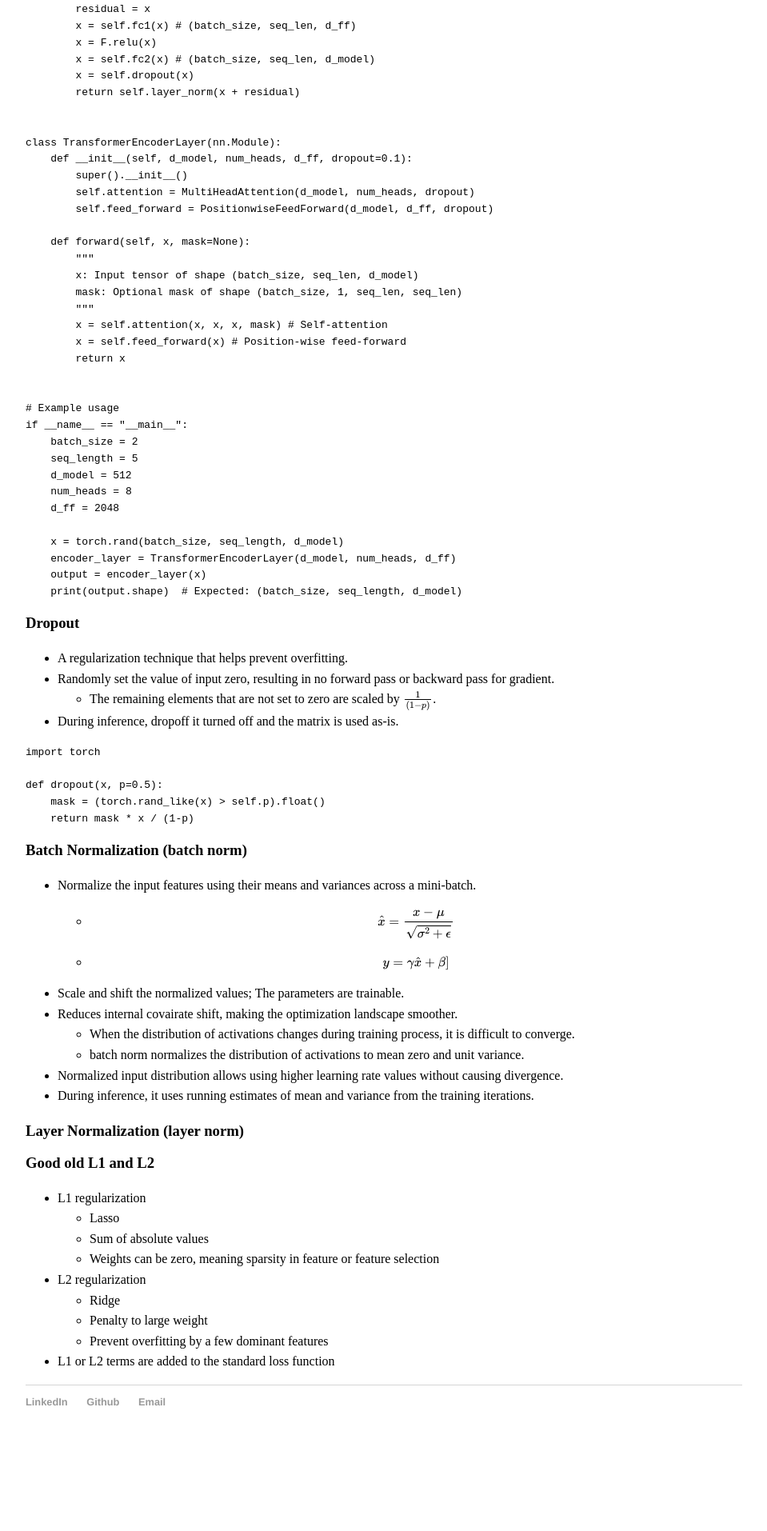
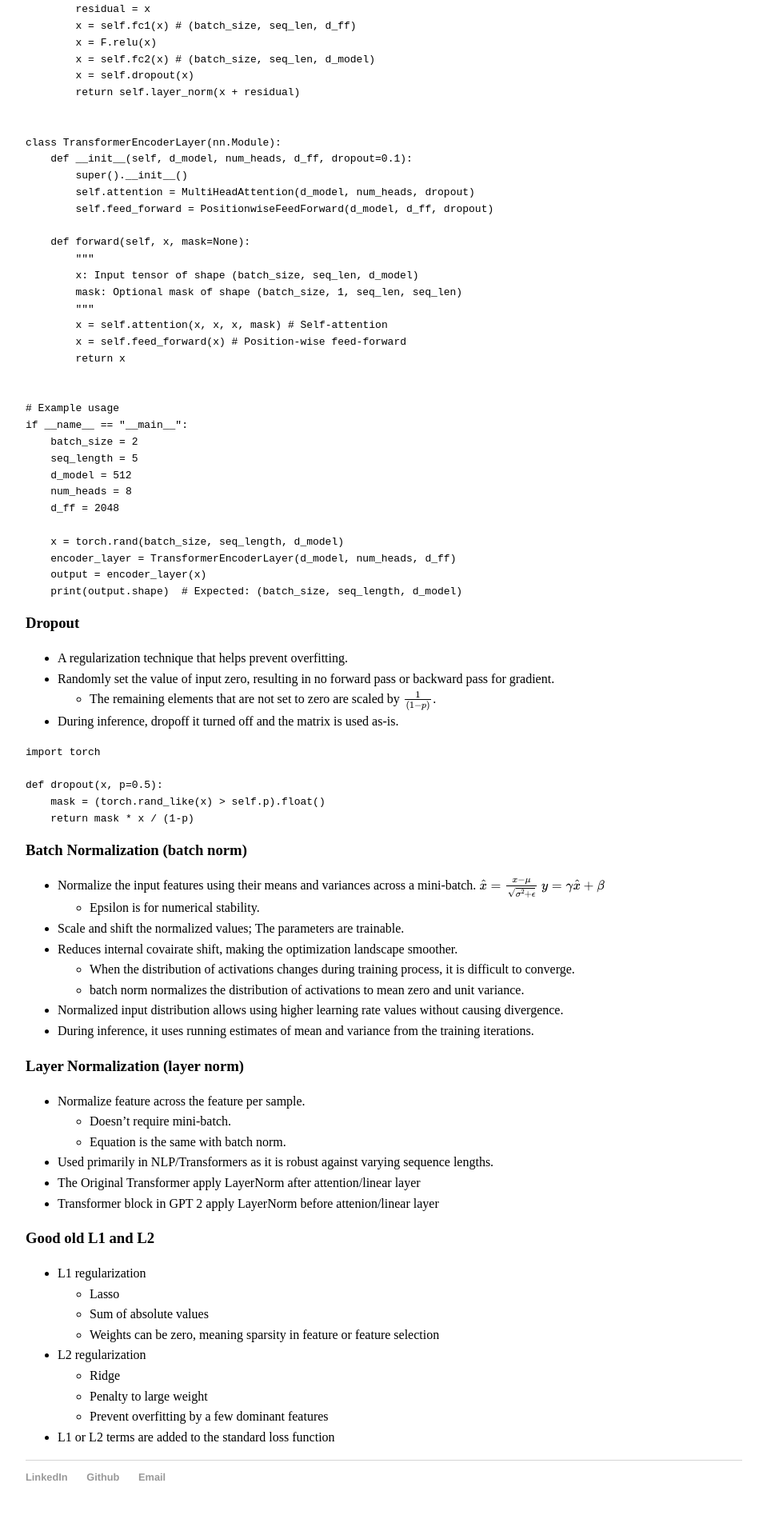
Before and after one commit to sean-sj-jung/sean-sj-jung.github.io, a Jekyll site: the page built from _posts/2024-12-29-NeuralNets01.md, in a window 1280 px wide. Shown: the part 1736-3650 px from the top of the page at 80% size, without its empty margins (160-1119 px from the left). Built offline with Jekyll 4.4.1, drawn with Linux system fonts in a browser that asks for light colours; nearby versions of some CDN libraries; formulas are drawn with MathJax 3; before the commit the page ends 3556 px from its top, so only the background shows below that.

Commit message:
reduce margin, add layer norm

```diff
--- a/_posts/2024-12-29-NeuralNets01.md
+++ b/_posts/2024-12-29-NeuralNets01.md
@@ -2,7 +2,7 @@
 layout: post
 title: "Some Neural Network Stuffs"
 date: 2024-12-29
-excerpt: "Attention, Dropout, "
+excerpt: "Attention, Dropout, Batch Norm, Layer Norm"
 ---
 
 
@@ -141,8 +141,9 @@ def dropout(x, p=0.5):
 
 ### Batch Normalization (batch norm)
 - Normalize the input features using their means and variances across a mini-batch.
-    - $$ \hat{x} = \frac{x - \mu}{\sqrt{\sigma^2 + \epsilon}} $$
-    - $$ y = \gamma \hat{x} + \beta] $$
+$$ \hat{x} = \frac{x - \mu}{\sqrt{\sigma^2 + \epsilon}} $$
+$$ y = \gamma \hat{x} + \beta $$
+    - Epsilon is for numerical stability.
 - Scale and shift the normalized values; The parameters are trainable.
 - Reduces internal covairate shift, making the optimization landscape smoother.
     - When the distribution of activations changes during training process, it is difficult to converge.
@@ -150,7 +151,14 @@ def dropout(x, p=0.5):
 - Normalized input distribution allows using higher learning rate values without causing divergence.
 - During inference, it uses running estimates of mean and variance from the training iterations.
 
+
 ### Layer Normalization (layer norm)
+- Normalize feature across the feature per sample.
+    - Doesn't require mini-batch.
+    - Equation is the same with batch norm.
+- Used primarily in NLP/Transformers as it is robust against varying sequence lengths.
+- The Original Transformer apply LayerNorm after attention/linear layer
+- Transformer block in GPT 2 apply LayerNorm before attenion/linear layer
 
 
 ### Good old L1 and L2
--- a/css/main.css
+++ b/css/main.css
@@ -104,6 +104,6 @@ ul.posts li {
 }
 
 h1, h2, h3 {
-    margin-top: 10px;
-    margin-bottom: 5px;
+    margin-top: 5px;
+    margin-bottom: 1px;
 }
```
